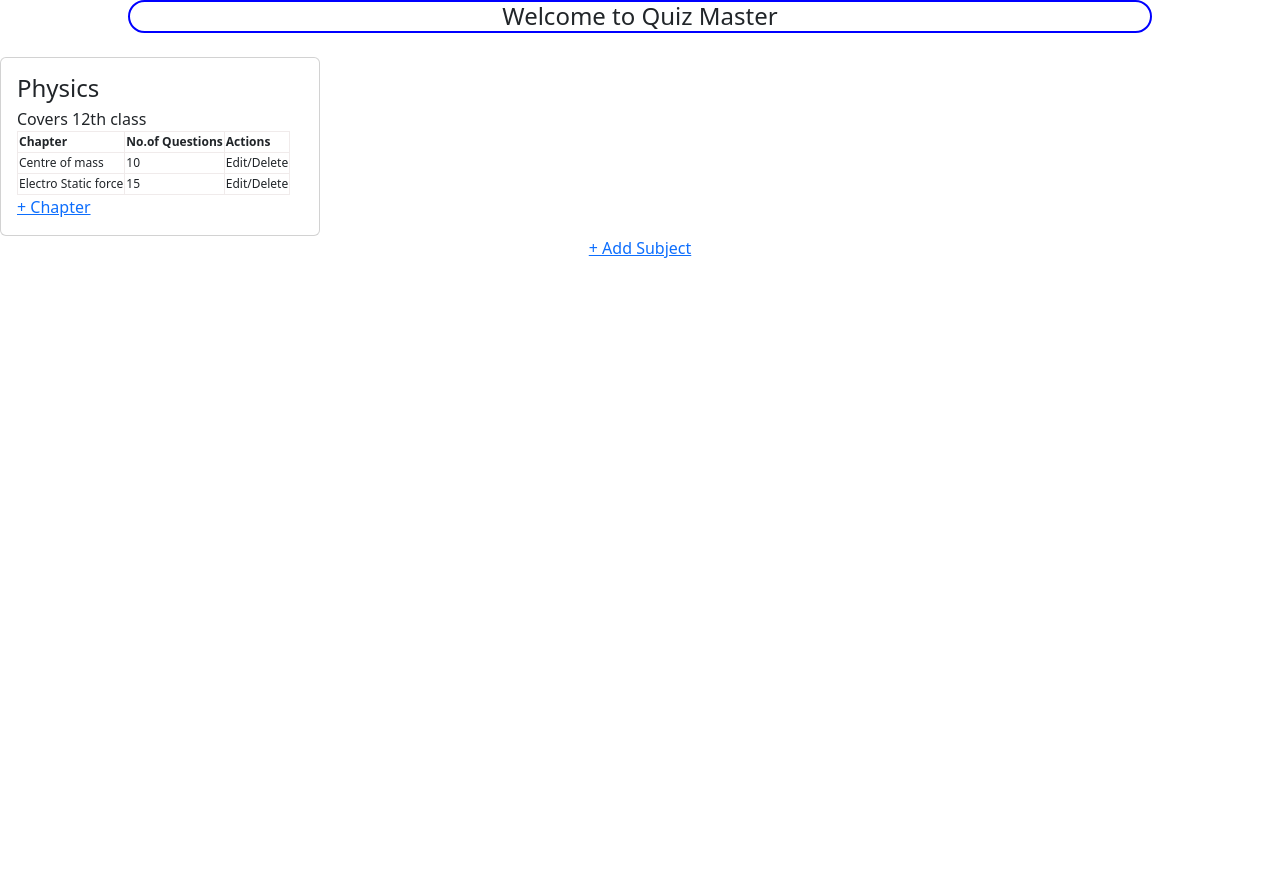
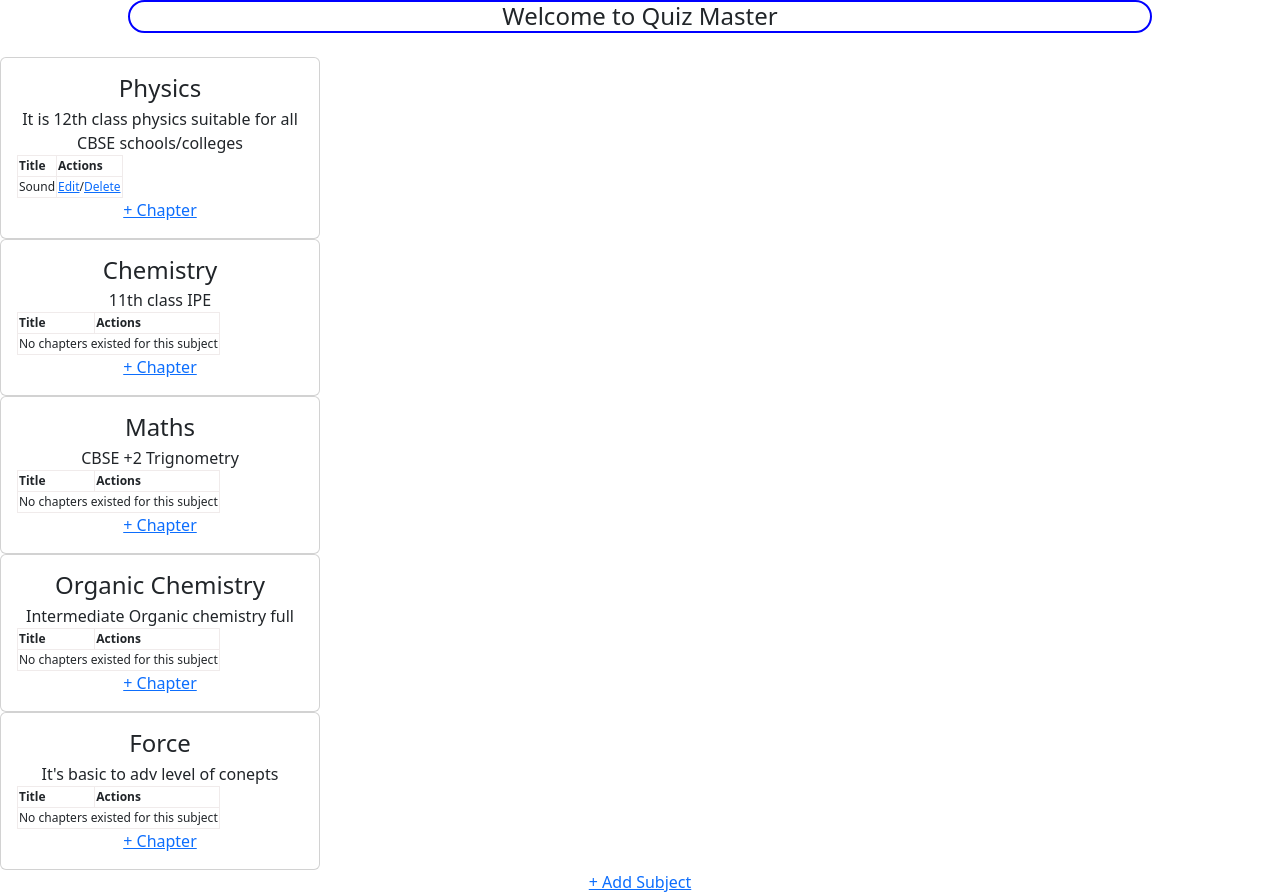
Before and after one commit to satyacomp/Quiz_Master, a Flask app: page /admin/1 in a window 1280 px wide. Before the commit the page ends 258 px from the top, so only its background shows below. Run offline with Flask 3, Linux system fonts and the light colour scheme; some libraries are stand-ins or nearby versions.

Commit message:
Other controllers

```diff
--- a/backend/controller.py
+++ b/backend/controller.py
@@ -51,7 +51,8 @@ def user_dashboard(user_id):
 @app.route("/admin/<int:user_id>")
 def admin_dashboard(user_id):
     user=User.query.get_or_404(user_id)
-    return render_template("admin_dashboard.html",user=user)
+    subjects=Subject.query.all()
+    return render_template("admin_dashboard.html",user=user,subjects=subjects)
 
 @app.route("/subject/add/<int:user_id>",methods=["GET","POST"])
 def subject(user_id):
@@ -67,9 +68,27 @@ def subject(user_id):
     return render_template("add_subject.html",user=user)
 
 
-@app.route("/chapter/add",methods=["GET","POST"])
-def chapter():
-    return render_template("add_chapter.html")
+@app.route("/chapter/add/<int:user_id>/<int:subject_id>",methods=["GET","POST"])
+def chapter(user_id,subject_id):
+    subject=Subject.query.get_or_404(subject_id)
+    user=User.query.get_or_404(user_id)
+    if request.method=="POST":
+        title=request.form.get("title")
+        description=request.form.get("description")
+        chapter=Chapter(title=title,description=description,subject_id=subject.id)
+        db.session.add(chapter)
+        db.session.commit()
+        return redirect(url_for('admin_dashboard',user_id=user.id))
+
+    return render_template("add_chapter.html",user=user,subject=subject)
+
+@app.route("/chapter/delete/<int:user_id>/<int:chapter_id>",methods=["GET","POST"])
+def delete_chapter(user_id,chapter_id):
+    user=User.query.get_or_404(user_id)
+    chapter=Chapter.query.get_or_404(chapter_id)
+    db.session.delete(chapter)
+    db.session.commit()
+    return redirect(url_for('admin_dashboard',user_id=user.id))
 
 
 @app.route("/quiz/add",methods=["GET","POST"])
--- a/templates/add_chapter.html
+++ b/templates/add_chapter.html
@@ -1,13 +1,13 @@
 {%extends "admin_navbar.html" %}
  {%block admin_dashboard%}
  <div class="centre">
-    <form action="/signup" method="POST">
+    <form action="{{url_for('chapter',user_id=user.id,subject_id=subject.id)}}" method="POST">
     <p class="h4">Add/Edit Chapter</p>
     <div>
     <table class="centre">
-        <tr><td><input type="text" class="form-control" name="s_name" placeholder="Chapter name"></td></tr>
+        <tr><td><input type="text" class="form-control" name="title" placeholder="title"></td></tr>
         <tr><td><input type="text" class="form-control" name="description" placeholder="Description"></td></tr>
-        <tr><td align="center"><button type="submit" class="btn-solid theme-primary">Save</button>  <a href="/admin" class="btn-solid theme-primary mx-auto tab">Close</a></td></tr>
+        <tr><td align="center"><button type="submit" class="btn-solid theme-primary">Save</button>  <a href="{{ url_for('admin_dashboard',user_id=user.id) }}" class="btn-solid theme-primary mx-auto tab">Close</a></td></tr>
     </table>
     </div>
     </form>
--- a/templates/admin_dashboard.html
+++ b/templates/admin_dashboard.html
@@ -1,18 +1,29 @@
 {%extends "admin_navbar.html" %}
 <!-- Subjects/quizzes cards-->
  {%block admin_dashboard%}
- <div class="card" style="max-width: 320px;">
-  <div class="card-body">
-    <h4 class="card-title">Physics</h4>
-    <p class="card-subtitle fg-3">Covers 12th class</p>
-    <table class="card-table">
-      <tr><th>Chapter</th><th>No.of Questions</th><th>Actions</th></tr>
-      <tr><td>Centre of mass</td><td>10</td><td>Edit/Delete</td></tr>
-      <tr><td>Electro Static force</td><td>15</td><td>Edit/Delete</td></tr>
+ {% if subjects %}
+ <div class="grid text-center grid-auto-flow-row" style="--bs-columns: 3;">
+ {% for subject in subjects %}
+    <div class="card" style="max-width: 320px;">
+    <div class="card-body">
+    <h4 class="card-title">{{subject.name}}</h4>
+    <p class="card-subtitle fg-3">{{subject.description}}</p>
+      <table class="card-table">
+        <tr><th>Title</th><th>Actions</th></tr>
+        {% if subject.chapters %}
+          {% for chapter in subject.chapters %}
+            <tr><td>{{chapter.title}}</td><td><a href="#">Edit</a>/<a href="{{url_for('delete_chapter',user_id=user.id,chapter_id=chapter.id)}}">Delete</a></td></tr>
+          {%endfor%}
+        {% else %}
+        <tr><td colspan="2">No chapters existed for this subject</td></tr>
+        {% endif %}
     </table>
-    <a href="/chapter/add" class="btn-outline theme-primary">+ Chapter</a>
-  </div>
+    <a href="{{url_for('chapter',user_id=user.id,subject_id=subject.id)}}" class="btn-outline theme-primary">+ Chapter</a>
+    </div>
+    </div>
+{% endfor %}
 </div>
+{% endif %}
 <div class="centre"><a href="{{ url_for('subject',user_id=user.id) }}" class="btn-outline theme-success">+ Add Subject</a></div>
 <!-- Subjects/quizzes cards-->
 {%endblock%}
```
Also changed, not shown: instance/quiz_data.sqlite3, templates/admin_navbar.html (line endings or trailing spaces).
